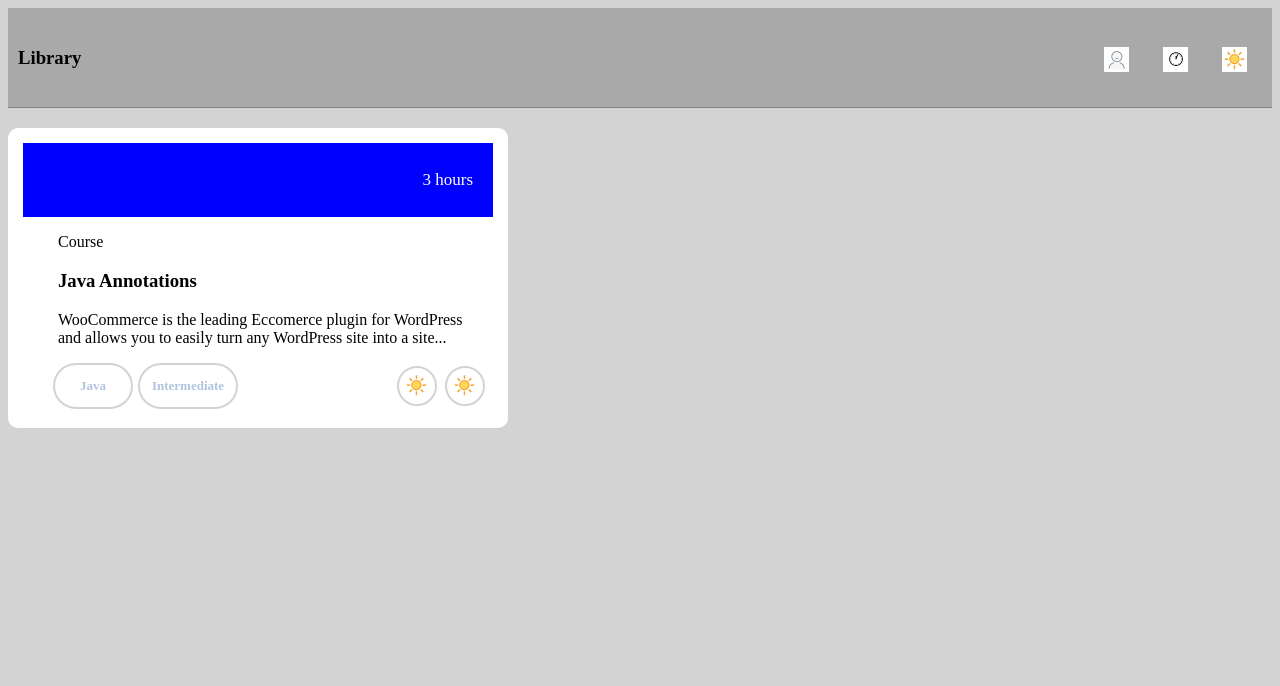
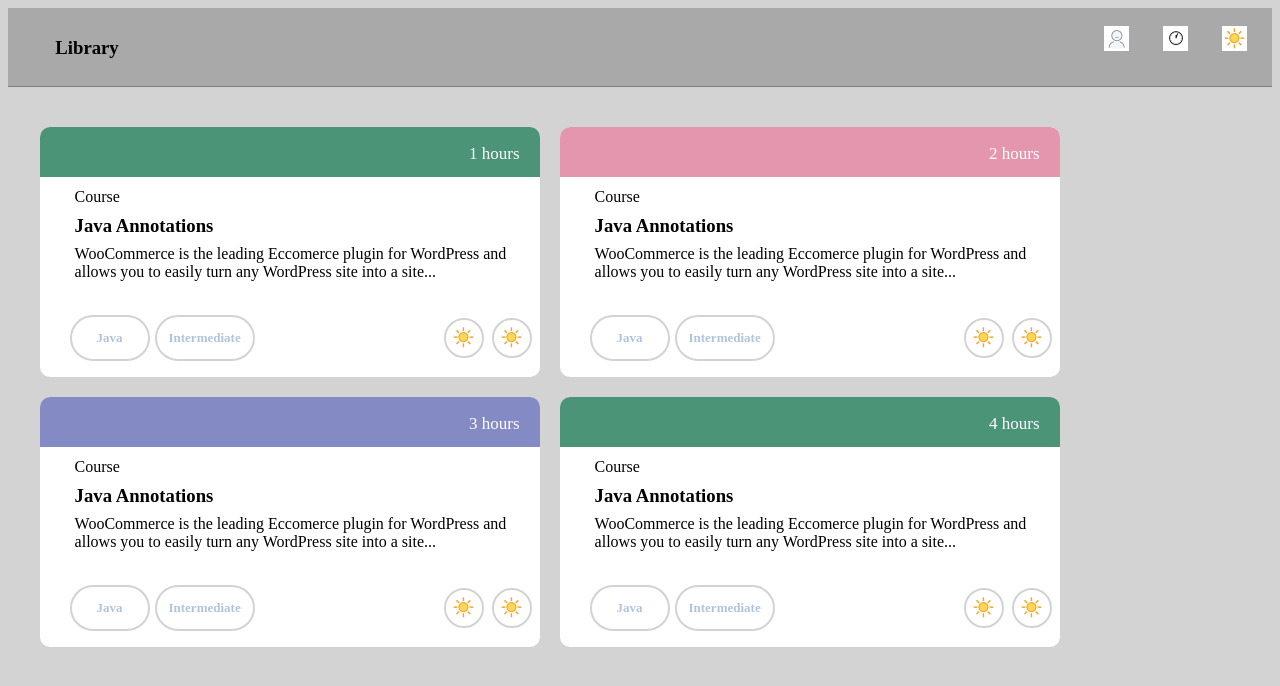
Before and after one commit to Dahling/treehouse, a plain HTML site: page index.html in a window 1280 px wide. Drawn offline with Linux system fonts and the light colour scheme.

Commit message:
Add the finishing styles, etc.

```diff
--- a/css/styles.css
+++ b/css/styles.css
@@ -7,6 +7,10 @@
 }
 body{
   background-color: #D3D3D3;
+}
+
+.header {
+  padding-left: 3%;
 }
 .nav {
   padding: 20px 10px 20px 10px;
@@ -30,29 +34,91 @@ img {
   width: 25px;
 }
 
+h3 {
+  line-height: 1px;
+}
+
+.wrap {
+  margin: auto;
+  width: 95%;
+}
 .info{
   padding-left: 35px;
   padding-right: 25px;
+  padding-top: 45px;
 }
 .course {
   width: 500px;
-  height: 300px;
-  padding: 15px;
-  border: 2px;
-  border-style: solid green;
-  border-radius: 10px;
+  height: 250px;
+  /*padding: 15px;*/
+  /*border: 2px solid transparent;*/
+  /*border-style: solid green;*/
+  border-radius: 10px 10px 10px 10px;
   background-color: white;
+  float: left;
+  margin-right: 20px;
+  margin-top: 20px;
+  /*border: 2px solid hotpink;*/
+  position: relative;
 }
 
-.colorBar {
-  padding: 10px 0px;
-  background-color: blue;
+
+.clearfix {
+  content: "";
+  display: table;
+  clear:both;
 }
-.colorBar p {
+
+.colorBar1 {
+  height: 50px;
+  width: 500px;
+  background-color: #4B9477;
+  border-radius: 10px 10px 0px 0px;
+  position: absolute;
   text-align: right;
   font-size: 17px;
   color: white;
   padding-right: 20px;
+}
+.colorBar2 {
+  height: 50px;
+  width: 500px;
+  background-color: #E596AF;
+  border-radius: 10px 10px 0px 0px;
+  position: absolute;
+  text-align: right;
+  font-size: 17px;
+  color: white;
+  padding-right: 20px;
+}
+.colorBar3 {
+  height: 50px;
+  width: 500px;
+  background-color: #848BC4;
+  border-radius: 10px 10px 0px 0px;
+  position: absolute;
+  text-align: right;
+  font-size: 17px;
+  color: white;
+  padding-right: 20px;
+}
+.colorBar4 {
+  height: 50px;
+  width: 500px;
+  background-color: #4B9477;
+  border-radius: 10px 10px 0px 0px;
+  position: absolute;
+  text-align: right;
+  font-size: 17px;
+  color: white;
+  padding-right: 20px;
+}
+
+.colorBar p {
+  /*text-align: right;
+  font-size: 17px;
+  color: white;
+  padding-right: 20px;*/
 }
 
 .buttons {
@@ -71,7 +137,6 @@ img {
   float: left;
   margin-right: 5px;
 }
-
 #button2 {
   font-size: 13px;
   text-align: center;
@@ -83,7 +148,6 @@ img {
   width: 100px;
   float: left;
 }
-
 #button3 {
   width: 40px;
   height: 40px;
@@ -96,7 +160,6 @@ img {
   margin-right: 8px;
   margin-top: 3px;
 }
-
 #button4 {
   background-color: #fff;
   border: 2px solid #d3d3d3;
@@ -109,7 +172,6 @@ img {
   margin-right: 8px;
   margin-top: 3px;
 }
+/*.buttons {
 
-.buttons {
-
-}
+}*/
--- a/index.html
+++ b/index.html
@@ -5,26 +5,54 @@
     <link rel="stylesheet" href="css/styles.css" media="screen" title="no title" charset="utf-8">
     <title>Treehouse Library</title>
   </head>
+
+
   <body>
-    <div class="wrap">
       <div class="nav">
          <div class="header"><h3>Library</h3></div>
-
         <ul>
           <li><img src="img/person.png" alt="" /></li>
           <li><img src="img/time.png" alt="" /></li>
           <li><img src="img/sun.png" alt="" /></li>
         </ul>
+      </div>
+      <div class="wrap">
+      <div class="course">
+        <div class="colorBar1">
+          <p>1 hours</p>
+        </div>
+        <div class="info">
+          <p>Course</p>
+          <h3>Java Annotations</h3>
+          <p>WooCommerce is the leading Eccomerce plugin for WordPress and allows  you to easily turn any WordPress site into a site...</p>
+          <br>
+        </div>
+      <div class="buttons">
+        <div id="button1">
+          <p>Java</p>
+        </div>
+        <div id="button2">
+          <p>Intermediate</p>
+        </div>
+        <div id="button3">
+          <img src="img/sun.png" alt="" />
+        </div>
+        <div id="button4">
+          <img src="img/sun.png" alt="" />
+        </div>
+      </div>
+    </div>
 
-      </div>
+
     <div class="course">
-      <div class="colorBar">
-        <p>3 hours</p>
+      <div class="colorBar2">
+        <p>2 hours</p>
       </div>
       <div class="info">
         <p>Course</p>
         <h3>Java Annotations</h3>
         <p>WooCommerce is the leading Eccomerce plugin for WordPress and allows  you to easily turn any WordPress site into a site...</p>
+        <br>
       </div>
       <div class="buttons">
         <div id="button1">
@@ -41,6 +69,63 @@
         </div>
       </div>
     </div>
+
+
+
+
+
+    <div class="course ">
+      <div class="colorBar3">
+        <p>3 hours</p>
+      </div>
+      <div class="info">
+        <p>Course</p>
+        <h3>Java Annotations</h3>
+        <p>WooCommerce is the leading Eccomerce plugin for WordPress and allows  you to easily turn any WordPress site into a site...</p>
+        <br>
+      </div>
+      <div class="buttons">
+        <div id="button1">
+          <p>Java</p>
+        </div>
+        <div id="button2">
+          <p>Intermediate</p>
+        </div>
+        <div id="button3">
+          <img src="img/sun.png" alt="" />
+        </div>
+        <div id="button4">
+          <img src="img/sun.png" alt="" />
+        </div>
+      </div>
+    </div>
+
+    <div class="course">
+      <div class="colorBar4">
+        <p>4 hours</p>
+      </div>
+      <div class="info">
+        <p>Course</p>
+        <h3>Java Annotations</h3>
+        <p>WooCommerce is the leading Eccomerce plugin for WordPress and allows  you to easily turn any WordPress site into a site...</p>
+        <br>
+      </div>
+      <div class="buttons">
+        <div id="button1">
+          <p>Java</p>
+        </div>
+        <div id="button2">
+          <p>Intermediate</p>
+        </div>
+        <div id="button3">
+          <img src="img/sun.png" alt="" />
+        </div>
+        <div id="button4">
+          <img src="img/sun.png" alt="" />
+        </div>
+      </div>
+    </div>
+
     </div>
   </body>
 </html>
```
